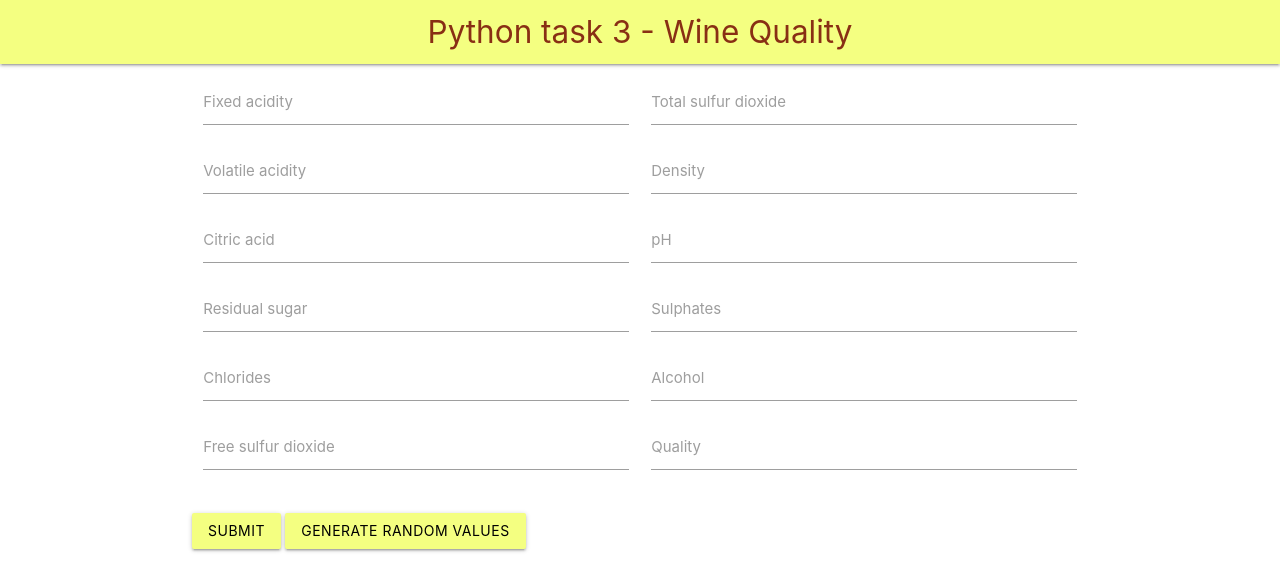
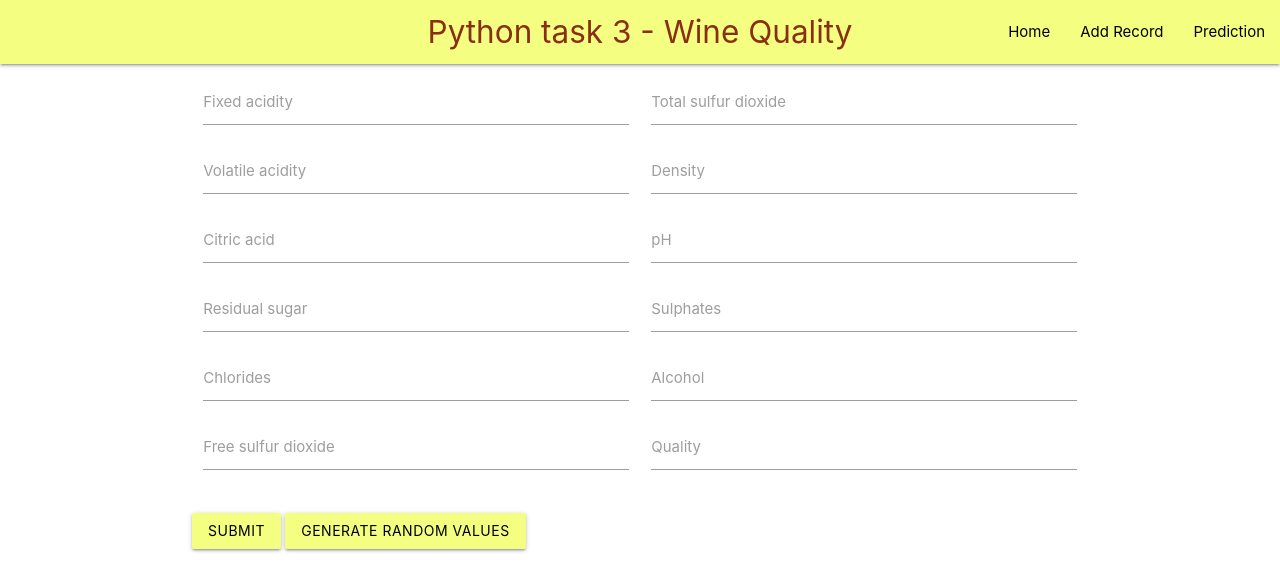
Before and after one commit to Pietras567/Python, a Django app: template Zadanie3/templates/add_form.html in a window 1280 px wide. Shown: the top 568 px of the page. Run offline with Django 5.2, Linux system fonts and the light colour scheme; the template is opened without the code that fills it, so the values that code supplies are empty.

Commit message:
Dodanie hiperłączy

```diff
--- a/Zadanie3/templates/add_form.html
+++ b/Zadanie3/templates/add_form.html
@@ -98,6 +98,11 @@
     <nav class="lime accent-1">
         <div class="nav-wrapper">
             <a href="/" class="brand-logo center" style="color: #882f14">Python task 3 - Wine Quality</a>
+            <ul id="nav-mobile" class="right">
+                <li><a href="/" class="black-text">Home</a></li>
+                <li><a href="/add" class="black-text">Add Record</a></li>
+                <li><a href="/predict" class="black-text">Prediction</a></li>
+            </ul>
         </div>
     </nav>
 
--- a/Zadanie3/templates/error_occured.html
+++ b/Zadanie3/templates/error_occured.html
@@ -20,6 +20,11 @@
     <nav class="lime accent-1">
         <div class="nav-wrapper">
             <a href="/" class="brand-logo center" style="color: #882f14">Error</a>
+            <ul id="nav-mobile" class="right">
+                <li><a href="/" class="black-text">Home</a></li>
+                <li><a href="/add" class="black-text">Add Record</a></li>
+                <li><a href="/predict" class="black-text">Prediction</a></li>
+            </ul>
         </div>
     </nav>
 
--- a/Zadanie3/templates/home_template.html
+++ b/Zadanie3/templates/home_template.html
@@ -58,6 +58,11 @@
     <nav class="lime accent-1">
         <div class="nav-wrapper">
             <a href="/" class="brand-logo center" style="color: #882f14">Python task 3 - Wine Quality</a>
+            <ul id="nav-mobile" class="right">
+                <li><a href="/" class="black-text">Home</a></li>
+                <li><a href="/add" class="black-text">Add Record</a></li>
+                <li><a href="/predict" class="black-text">Prediction</a></li>
+            </ul>
         </div>
     </nav>
 
--- a/Zadanie3/templates/predict_form.html
+++ b/Zadanie3/templates/predict_form.html
@@ -108,6 +108,11 @@
     <nav class="lime accent-1">
         <div class="nav-wrapper">
             <a href="/" class="brand-logo center" style="color: #882f14">Python task 3 - Wine Quality</a>
+            <ul id="nav-mobile" class="right">
+                <li><a href="/" class="black-text">Home</a></li>
+                <li><a href="/add" class="black-text">Add Record</a></li>
+                <li><a href="/predict" class="black-text">Prediction</a></li>
+            </ul>
         </div>
     </nav>
 
--- a/Zadanie3/templates/prediction_result.html
+++ b/Zadanie3/templates/prediction_result.html
@@ -19,6 +19,11 @@
     <nav class="lime accent-1">
         <div class="nav-wrapper">
             <a href="/" class="brand-logo center" style="color: #882f14">Prediction Result</a>
+            <ul id="nav-mobile" class="right">
+                <li><a href="/" class="black-text">Home</a></li>
+                <li><a href="/add" class="black-text">Add Record</a></li>
+                <li><a href="/predict" class="black-text">Prediction</a></li>
+            </ul>
         </div>
     </nav>
 
```
